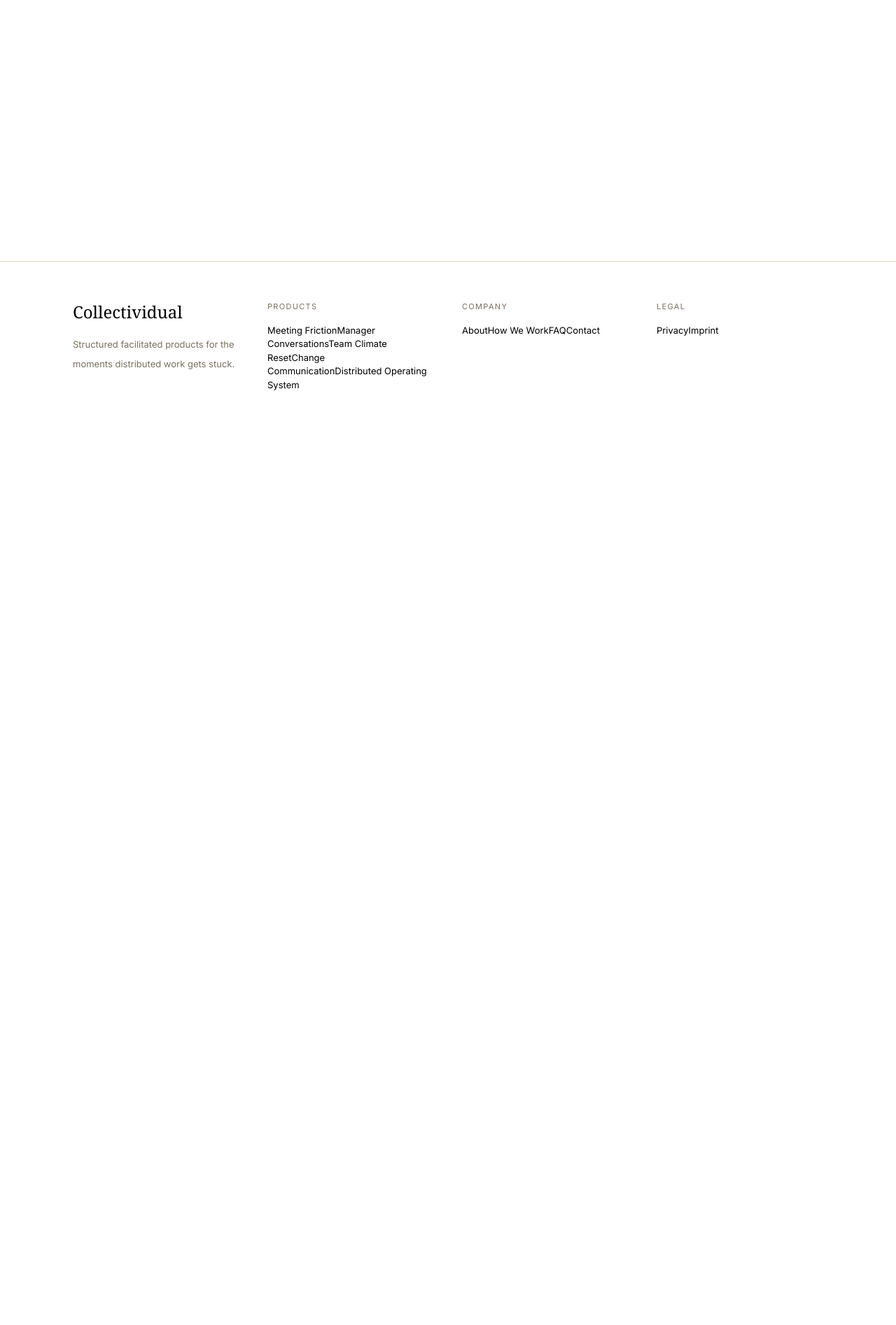
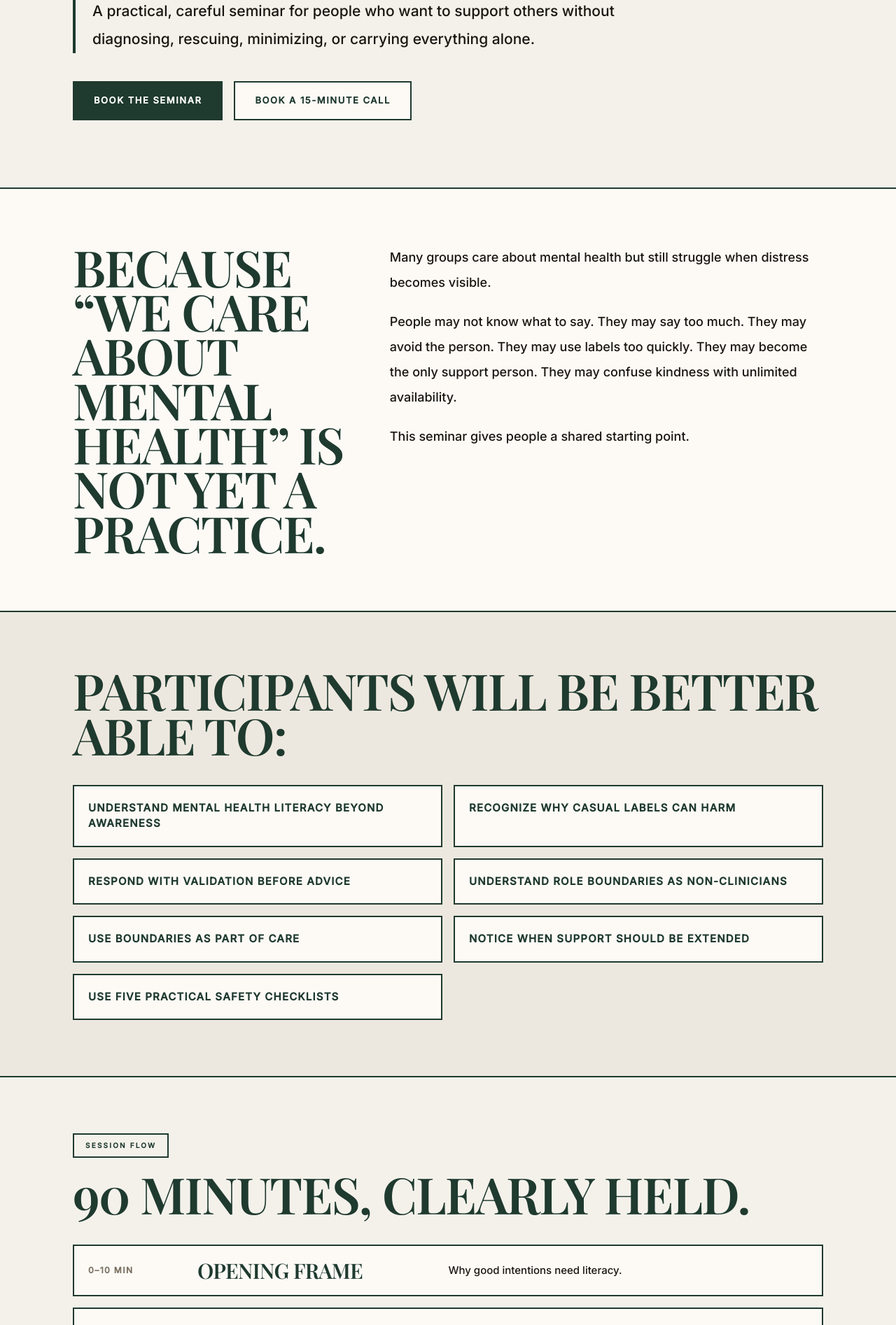
Before and after one commit to selaleakirmak-cmyk/collectividual-site, a Next.js app: page /seminars/mental-health-literacy in a window 1280 px wide. Before the commit this address had no page. Shown: the part 500-2394 px from the top of the page at 70% size. Before the commit the page ends 1116 px from the top, so only its background shows below. Built offline with nearby package versions, Linux system fonts and the light colour scheme.

Commit message:
Add mental health literacy seminar page

```diff
--- /dev/null
+++ b/app/seminars/mental-health-literacy/page.tsx
@@ -0,0 +1,150 @@
+import Link from "next/link";
+import Container from "@/components/site/Container";
+
+const outcomes = [
+  "Understand mental health literacy beyond awareness",
+  "Recognize why casual labels can harm",
+  "Respond with validation before advice",
+  "Understand role boundaries as non-clinicians",
+  "Use boundaries as part of care",
+  "Notice when support should be extended",
+  "Use five practical safety checklists",
+];
+
+const flow = [
+  ["0–10 min", "Opening frame", "Why good intentions need literacy."],
+  ["10–25 min", "Awareness vs literacy", "What awareness can and cannot do."],
+  ["25–40 min", "Distress, context, and stigma", "Why psychological distress needs nuance."],
+  ["40–60 min", "CARE framework", "Context, Acknowledge, Role, Extend Support."],
+  ["60–75 min", "Practical response moments", "What to say, what not to say, when to pause."],
+  ["75–85 min", "Five safety checklists", "How participants can use the tools after the seminar."],
+  ["85–90 min", "Closing and next steps", "Boundaries, support pathways, and further learning."],
+];
+
+export const metadata = {
+  title: "Mental Health Literacy Seminar | Collectividual",
+  description:
+    "A 90-minute introductory seminar for non-clinicians on mental health literacy, careful communication, boundaries, and useful support.",
+};
+
+export default function SeminarPage() {
+  return (
+    <>
+      <section className="border-b-2 border-[var(--accent)] bg-[var(--bg)] py-16 md:py-24">
+        <Container>
+          <p className="mb-6 inline-flex border-2 border-[var(--accent)] px-4 py-2 text-[10px] font-black uppercase tracking-[0.22em] text-[var(--accent)]">
+            90-minute seminar
+          </p>
+          <h1 className="max-w-6xl text-6xl font-black uppercase leading-[0.82] tracking-[-0.05em] text-[var(--accent)] md:text-8xl">
+            Mental Health Literacy for Non-Clinicians
+          </h1>
+          <p className="mt-8 max-w-4xl border-l-4 border-[var(--accent)] pl-6 text-[18px] font-medium leading-9 text-[var(--text)] md:text-[21px] md:leading-10">
+            A practical, careful seminar for people who want to support others without diagnosing, rescuing, minimizing, or carrying everything alone.
+          </p>
+          <div className="mt-10 flex flex-wrap gap-4">
+            <Link href="/book/seminar" className="border-2 border-[var(--accent)] bg-[var(--accent)] px-7 py-4 text-[13px] font-black uppercase tracking-[0.12em] text-white transition hover:-translate-y-1 hover:shadow-[0_8px_0_var(--text)]">
+              Book the seminar
+            </Link>
+            <Link href="/book/free-consultation" className="border-2 border-[var(--accent)] bg-[var(--surface)] px-7 py-4 text-[13px] font-black uppercase tracking-[0.12em] text-[var(--accent)] transition hover:-translate-y-1 hover:shadow-[0_8px_0_var(--accent)]">
+              Book a 15-minute call
+            </Link>
+          </div>
+        </Container>
+      </section>
+
+      <section className="border-b-2 border-[var(--accent)] bg-[var(--surface)] py-14 md:py-20">
+        <Container className="grid gap-10 md:grid-cols-[0.8fr_1.2fr]">
+          <h2 className="text-5xl font-black uppercase leading-[0.88] tracking-[-0.04em] text-[var(--accent)] md:text-7xl">
+            Because “we care about mental health” is not yet a practice.
+          </h2>
+          <div className="space-y-5 text-[18px] font-medium leading-9 text-[var(--text)]">
+            <p>Many groups care about mental health but still struggle when distress becomes visible.</p>
+            <p>People may not know what to say. They may say too much. They may avoid the person. They may use labels too quickly. They may become the only support person. They may confuse kindness with unlimited availability.</p>
+            <p>This seminar gives people a shared starting point.</p>
+          </div>
+        </Container>
+      </section>
+
+      <section className="border-b-2 border-[var(--accent)] bg-[var(--surface-soft)] py-14 md:py-20">
+        <Container>
+          <h2 className="mb-10 text-5xl font-black uppercase leading-[0.88] tracking-[-0.04em] text-[var(--accent)] md:text-7xl">
+            Participants will be better able to:
+          </h2>
+          <div className="grid gap-4 md:grid-cols-2">
+            {outcomes.map((outcome) => (
+              <div key={outcome} className="border-2 border-[var(--accent)] bg-[var(--surface)] p-5 text-[15px] font-black uppercase tracking-[0.08em] text-[var(--accent)]">
+                {outcome}
+              </div>
+            ))}
+          </div>
+        </Container>
+      </section>
+
+      <section className="border-b-2 border-[var(--accent)] bg-[var(--bg)] py-14 md:py-20">
+        <Container>
+          <p className="mb-5 inline-flex border-2 border-[var(--accent)] px-4 py-2 text-[10px] font-black uppercase tracking-[0.22em] text-[var(--accent)]">
+            Session flow
+          </p>
+          <h2 className="mb-10 text-5xl font-black uppercase leading-[0.88] tracking-[-0.04em] text-[var(--accent)] md:text-7xl">
+            90 minutes, clearly held.
+          </h2>
+          <div className="space-y-4">
+            {flow.map(([time, title, description]) => (
+              <div key={time} className="grid gap-4 border-2 border-[var(--accent)] bg-[var(--surface)] p-5 md:grid-cols-[140px_0.8fr_1.2fr] md:items-center">
+                <p className="text-[12px] font-black uppercase tracking-[0.12em] text-[var(--muted)]">{time}</p>
+                <h3 className="text-3xl font-black uppercase leading-none text-[var(--accent)]">{title}</h3>
+                <p className="text-[15px] font-medium leading-7 text-[var(--text)]">{description}</p>
+              </div>
+            ))}
+          </div>
+        </Container>
+      </section>
+
+      <section className="border-b-2 border-[var(--accent)] bg-[var(--accent)] py-14 text-white md:py-20">
+        <Container className="grid gap-6 md:grid-cols-2">
+          <div className="border-2 border-white/70 p-7">
+            <h2 className="text-5xl font-black uppercase leading-none">This is</h2>
+            <ul className="mt-7 space-y-3 text-[16px] font-medium leading-8 text-white/80">
+              <li>Psychoeducation</li>
+              <li>Communication training</li>
+              <li>Mental health literacy</li>
+              <li>Boundary-supportive learning</li>
+              <li>A shared language for groups</li>
+            </ul>
+          </div>
+          <div className="border-2 border-white/70 p-7">
+            <h2 className="text-5xl font-black uppercase leading-none">This is not</h2>
+            <ul className="mt-7 space-y-3 text-[16px] font-medium leading-8 text-white/80">
+              <li>Therapy</li>
+              <li>Diagnosis</li>
+              <li>Crisis training</li>
+              <li>Clinical supervision</li>
+              <li>A replacement for professional care</li>
+            </ul>
+          </div>
+        </Container>
+      </section>
+
+      <section className="bg-[var(--surface)] py-16 md:py-24">
+        <Container>
+          <div className="border-2 border-[var(--accent)] bg-[var(--bg)] p-8 shadow-[0_18px_0_var(--accent)] md:p-12">
+            <h2 className="max-w-4xl text-5xl font-black uppercase leading-[0.88] tracking-[-0.04em] text-[var(--accent)] md:text-7xl">
+              Bring this seminar to your group.
+            </h2>
+            <p className="mt-7 max-w-3xl text-[18px] font-medium leading-9 text-[var(--text)]">
+              Tell us who the seminar is for, what kind of setting you are working in, and whether you want a one-time session or a longer training pathway.
+            </p>
+            <div className="mt-9 flex flex-wrap gap-4">
+              <Link href="/book/seminar" className="border-2 border-[var(--accent)] bg-[var(--accent)] px-7 py-4 text-[13px] font-black uppercase tracking-[0.12em] text-white transition hover:-translate-y-1 hover:shadow-[0_8px_0_var(--text)]">
+                Request seminar booking
+              </Link>
+              <Link href="/tools/mental-health-literacy-checklists" className="border-2 border-[var(--accent)] bg-[var(--surface)] px-7 py-4 text-[13px] font-black uppercase tracking-[0.12em] text-[var(--accent)] transition hover:-translate-y-1 hover:shadow-[0_8px_0_var(--accent)]">
+                Download participant tools
+              </Link>
+            </div>
+          </div>
+        </Container>
+      </section>
+    </>
+  );
+}
```
